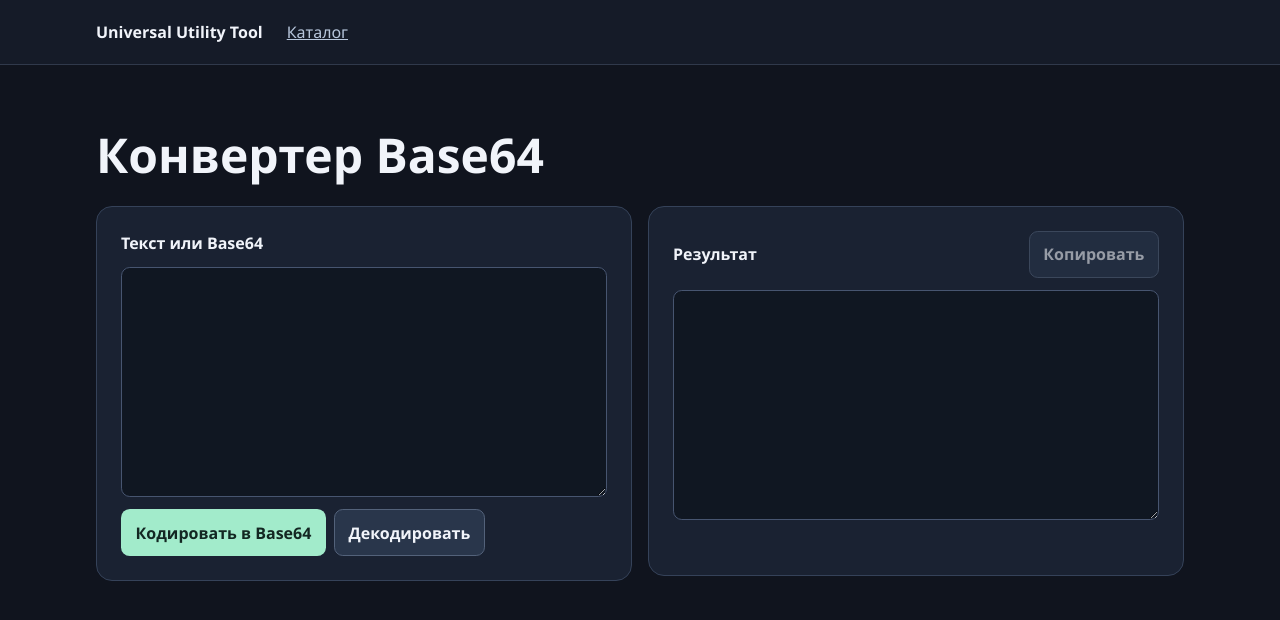
After one commit to blacklosh/universal-utilities-system, a FastAPI app: template templates/base64.html in a window 1280 px wide. The commit adds this page. Shown: the top 620 px of the page. Run offline with FastAPI, Linux system fonts and the light colour scheme; the template is opened without the code that fills it, so the values that code supplies are empty; parts of the project's set-up code (start-up, migrations or seed data) failed here and were passed over.

Commit message:
Add a browser-based Base64 text converter

```diff
--- a/app.py
+++ b/app.py
@@ -17,3 +17,8 @@ app.include_router(uuid_router)
 @app.get("/", name="catalog")
 def catalog(request: Request):
     return templates.TemplateResponse(request, "catalog.html")
+
+
+@app.get("/tools/base64/", name="base64_page")
+def base64_page(request: Request):
+    return templates.TemplateResponse(request, "base64.html")
--- a/static/app.css
+++ b/static/app.css
@@ -41,3 +41,10 @@ textarea::placeholder { color: #a5b3c8; }
 #status { min-height: 1.5em; margin: .6rem 0 0; font-size: .875rem; }
 :focus-visible { outline: 2px solid #a2ebcb; outline-offset: 3px; }
 @media (max-width: 42rem) { .tool-grid { grid-template-columns: 1fr; } }
+
+.catalog-grid { display: grid; grid-template-columns: repeat(auto-fit, minmax(min(100%, 19rem), 1fr)); gap: 1rem; max-width: 49rem; }
+.catalog-grid .tool-card { max-width: none; }
+.base64-grid { grid-template-columns: repeat(2, minmax(0, 1fr)); }
+.base64-actions { display: flex; flex-wrap: wrap; gap: .5rem; margin-top: .75rem; }
+.base64-actions .primary { display: inline-block; width: auto; margin-top: 0; }
+@media (max-width: 42rem) { .base64-grid { grid-template-columns: 1fr; } }
--- /dev/null
+++ b/static/base64.js
@@ -0,0 +1,62 @@
+const input = document.querySelector("#base64-input");
+const output = document.querySelector("#base64-output");
+const copy = document.querySelector("#base64-copy");
+const status = document.querySelector("#status");
+
+function encodeBase64(text) {
+  const bytes = new TextEncoder().encode(text);
+  const chunks = [];
+  const chunkSize = 16384;
+  for (let offset = 0; offset < bytes.length; offset += chunkSize) {
+    chunks.push(String.fromCharCode(...bytes.subarray(offset, offset + chunkSize)));
+  }
+  return btoa(chunks.join(""));
+}
+
+function decodeBase64(binary) {
+  const bytes = Uint8Array.from(binary, (character) => character.charCodeAt(0));
+  return new TextDecoder("utf-8", { fatal: true, ignoreBOM: true }).decode(bytes);
+}
+
+function showResult(text, message) {
+  output.value = text;
+  output.scrollTop = 0;
+  copy.disabled = text.length === 0;
+  status.textContent = message;
+}
+
+document.querySelector("#base64-encode").addEventListener("click", () => {
+  showResult(encodeBase64(input.value), input.value ? "Текст закодирован." : "Введите текст.");
+});
+
+document.querySelector("#base64-decode").addEventListener("click", () => {
+  if (!input.value.trim()) {
+    showResult("", "Введите строку Base64.");
+    return;
+  }
+
+  let binary;
+  try {
+    binary = atob(input.value);
+  } catch {
+    showResult("", "Некорректная строка Base64.");
+    return;
+  }
+
+  try {
+    showResult(decodeBase64(binary), "Строка декодирована.");
+  } catch {
+    showResult("", "Строка Base64 содержит данные, которые не являются текстом UTF-8.");
+  }
+});
+
+copy.addEventListener("click", async () => {
+  try {
+    await navigator.clipboard.writeText(output.value);
+    status.textContent = "Результат скопирован.";
+  } catch {
+    output.focus();
+    output.select();
+    status.textContent = "Результат выделен. Нажмите Ctrl+C, чтобы скопировать.";
+  }
+});
--- /dev/null
+++ b/templates/base64.html
@@ -0,0 +1,26 @@
+{% extends "base.html" %}
+{% block title %}Конвертер Base64 · Universal Utility Tool{% endblock %}
+{% block content %}
+<h1>Конвертер Base64</h1>
+<div class="tool-grid base64-grid">
+  <section class="panel" aria-label="Ввод">
+    <div class="result-header">
+      <label for="base64-input">Текст или Base64</label>
+    </div>
+    <textarea id="base64-input" rows="9" spellcheck="false" dir="auto"></textarea>
+    <div class="base64-actions">
+      <button class="primary" id="base64-encode" type="button">Кодировать в Base64</button>
+      <button id="base64-decode" type="button">Декодировать</button>
+    </div>
+  </section>
+  <section class="panel" aria-label="Результат">
+    <div class="result-header">
+      <label for="base64-output">Результат</label>
+      <button id="base64-copy" type="button" disabled>Копировать</button>
+    </div>
+    <textarea id="base64-output" rows="9" readonly spellcheck="false" dir="auto"></textarea>
+    <p id="status" role="status"></p>
+  </section>
+</div>
+<script src="{{ url_for('static', path='base64.js') }}" defer></script>
+{% endblock %}
```
Also changed, not shown: templates/catalog.html (+7 -0 lines), README.md.
